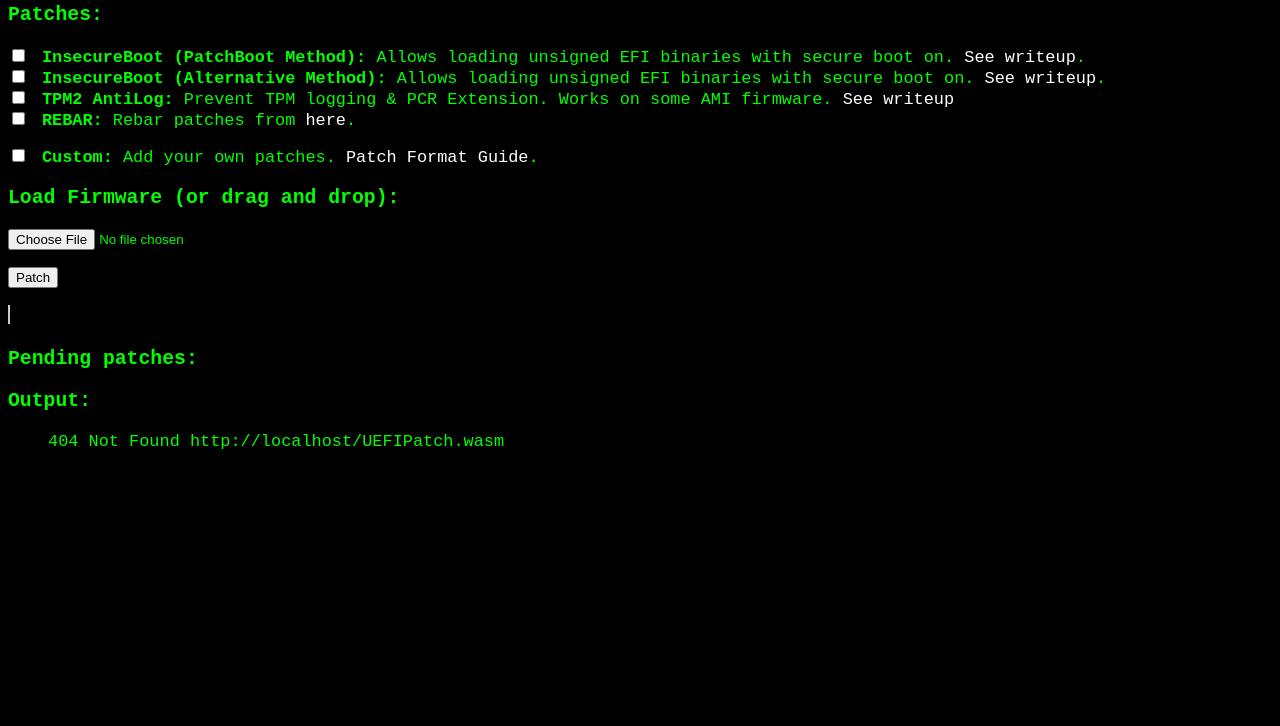
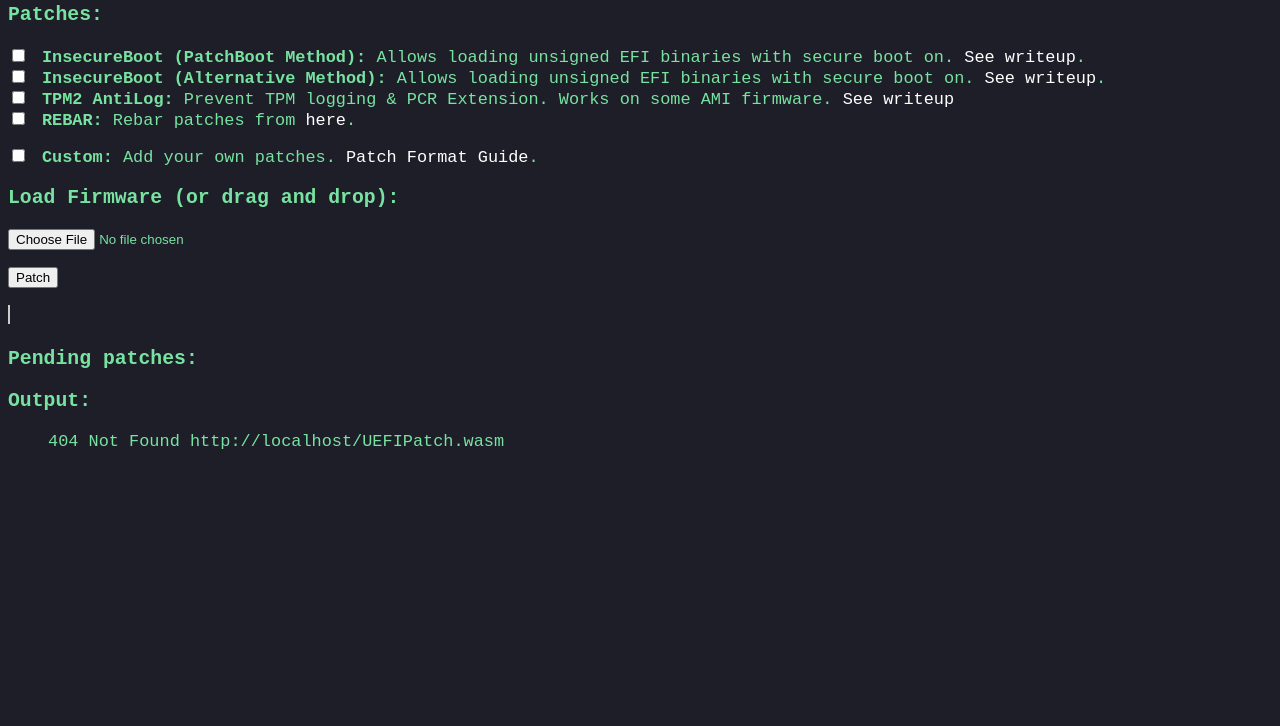
Before and after one commit to VirtFunc/uefipatchwasm, a plain HTML site: page index.html in a window 1280 px wide. Shown: the part 74-800 px from the top of the page. Drawn offline with Linux system fonts and the light colour scheme; no server answers.

Commit message:
color match main site

```diff
--- a/index.html
+++ b/index.html
@@ -8,7 +8,7 @@
   <link rel="stylesheet" href="stylesheet.css">
 </head>
 
-<body style="background-color: black;" onload="init()">
+<body onload="init()">
 
   <h2 class="title-width no-bottom">Wasm UEFIPatch </h2>
   <label class="link" for="toggleAbout" style="cursor:pointer;">
--- a/stylesheet.css
+++ b/stylesheet.css
@@ -1,7 +1,7 @@
 html,
 body {
-    background-color: black;
-    color: #00ff00;
+    background-color: #1d1e28;
+    color: #78e2a0;
     font-family: monospace;
 }
 html {
```
